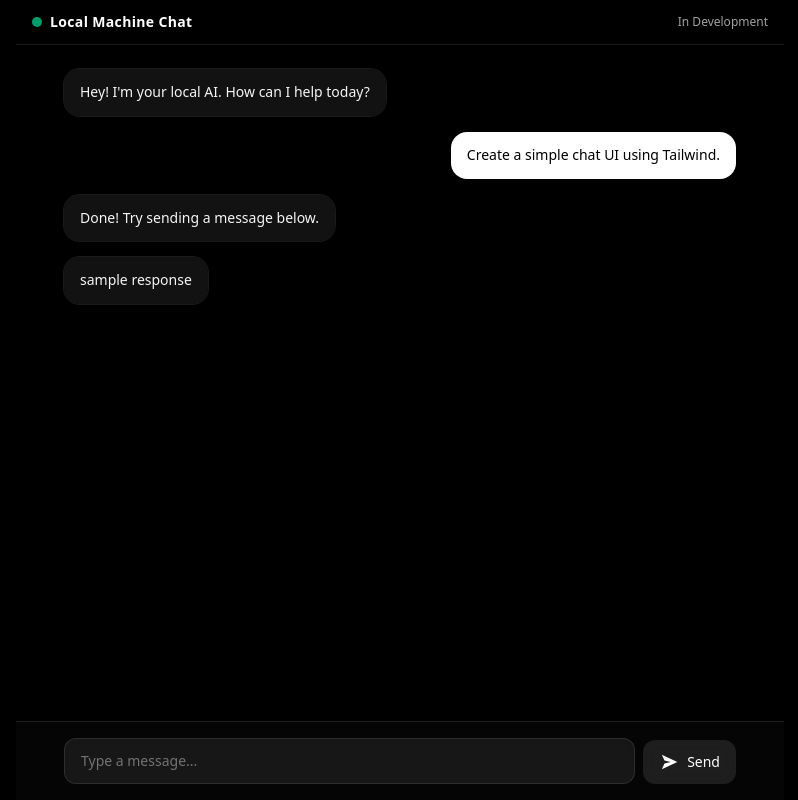
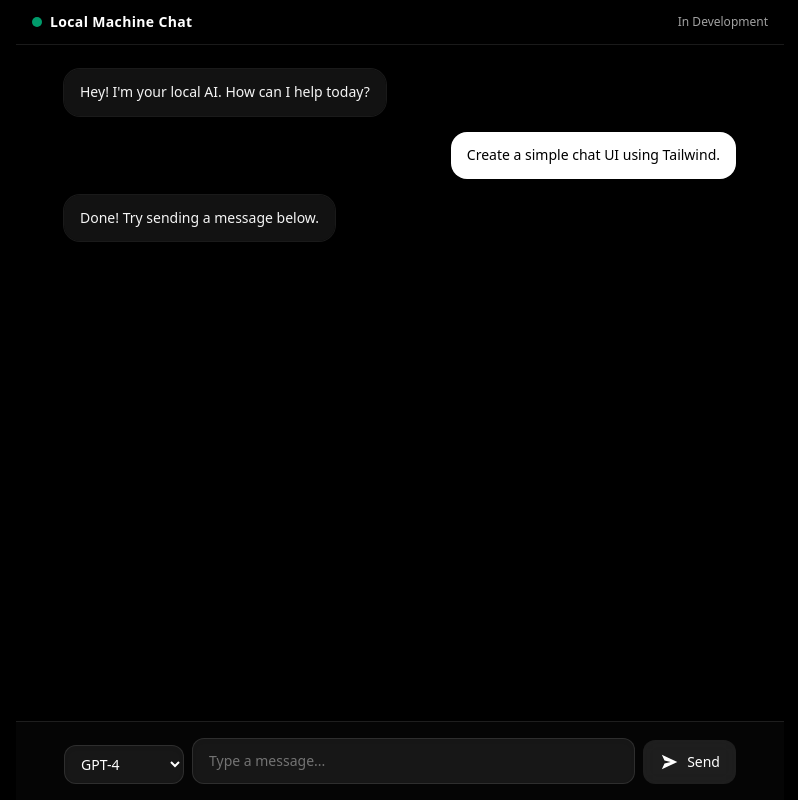
Before and after one commit to merturk19/LocalMachine_Chatbot, a React (Vite) app: page / in a window 1280 px wide. Shown: the whole page, without its empty margins (240-1038 px from the left). Built offline with nearby package versions, Linux system fonts and the light colour scheme.

Commit message:
add model selection functionality

```diff
--- a/src/App.tsx
+++ b/src/App.tsx
@@ -7,16 +7,29 @@ type ChatMessage = {
     content: string
 }
 
+type Agent = {
+    id: string
+    name: string
+    model: string
+}
+
 function App() {
     const [messages] = useState<ChatMessage[]>([
         { id: 'm1', role: 'assistant', content: 'Hey! I\'m your local AI. How can I help today?' },
         { id: 'm2', role: 'user', content: 'Create a simple chat UI using Tailwind.' },
         { id: 'm3', role: 'assistant', content: 'Done! Try sending a message below.' },
-        { id: 'm4', role: 'assistant', content: 'sample response' }
+    ])
+
+    const [agents] = useState<Agent[]>([
+        { id: 'a1', name: 'GPT-4', model: 'gpt-4' },
+        { id: 'a2', name: 'Llama-2', model: 'llama-2' },
+        { id: 'a3', name: 'Mistral-7B', model: 'mistral-7b' },
+        { id: 'a4', name: 'Gemini Pro', model: 'gemini-pro' },
+        { id: 'a5', name: 'Claude 3', model: 'claude-3' },
     ])
 
     return (
-        <Chat messages={messages} />
+        <Chat messages={messages} agents={agents} />
     )
 }
 
--- a/src/components/Chat.tsx
+++ b/src/components/Chat.tsx
@@ -1,5 +1,5 @@
 import { MessageBubble } from "./MessageBubble";
-import React from "react";
+import React, { useEffect, useState } from "react";
 
 type ChatMessage = {
     id: string
@@ -7,11 +7,37 @@ type ChatMessage = {
     content: string
 }
 
+type Agent = {
+    id: string
+    name: string
+    model: string
+}
+
 type Props = {
     messages: ChatMessage[]
+    agents: Agent[]
 }
 
-export const Chat: React.FC<Props> = ({ messages }) => {
+export const Chat: React.FC<Props> = ({ messages, agents }) => {
+    const [chatMessages, setChatMessages] = useState<ChatMessage[]>(messages)
+    const [selectedAgent, setSelectedAgent] = useState<Agent>(agents[0])
+    const [textareaValue, setTextareaValue] = useState<string>('')
+
+    useEffect(() => {
+        setChatMessages(messages)
+    }, [messages])
+
+    const handleSendMessage = (message: string) => {
+        setChatMessages((prev) => [
+            ...(prev ?? []),
+            { id: 'm4', role: 'user', content: message },
+            { id: 'm5', role: 'assistant', content: 'Sample Response Given' }
+        ]);
+
+        setTextareaValue('')
+    }
+
+
     return (
         <div className="min-h-full bg-black text-neutral-200">
             <div className="mx-auto flex h-dvh max-w-3xl flex-col">
@@ -27,7 +53,7 @@ export const Chat: React.FC<Props> = ({ messages }) => {
                 {/* Messages */}
                 <main className="flex-1 overflow-y-auto px-4 py-6">
                     <div className="mx-auto flex max-w-2xl flex-col gap-4">
-                        {messages.map((m) => (
+                        {chatMessages.map((m) => (
                             <MessageBubble key={m.id} role={m.role} content={m.content} />
                         ))}
                     </div>
@@ -36,16 +62,32 @@ export const Chat: React.FC<Props> = ({ messages }) => {
                 {/* Composer */}
                 <footer className="border-t border-white/10 bg-neutral-950/50 p-4">
                     <div className="mx-auto flex max-w-2xl items-end gap-2">
+                        <select
+                            className="rounded-xl border border-white/10 bg-neutral-900 px-3 py-2 text-sm text-white shadow-inner outline-none focus:border-white/20 focus:ring-0"
+                            defaultValue={selectedAgent.id}
+                            onChange={(e) => setSelectedAgent(agents.find(a => a.id === e.target.value) ?? agents[0])}
+                        >
+                            {agents.map((a) => (
+                                <option key={a.id} value={a.id}>{a.name}</option>
+                            ))}
+                        </select>
                         <div className="relative flex-1">
                             <textarea
                                 placeholder="Type a message..."
                                 rows={1}
                                 className="block w-full resize-none rounded-xl border border-white/10 bg-neutral-900 px-4 py-3 text-sm text-white placeholder:text-neutral-500 shadow-inner outline-none focus:border-white/20 focus:ring-0"
+                                value={textareaValue}
+                                onChange={(e) => setTextareaValue(e.target.value)}
                             />
                         </div>
                         <button
                             type="button"
                             className="inline-flex items-center gap-2 rounded-xl bg-white/10 px-4 py-3 text-sm font-medium text-white backdrop-blur transition-colors hover:bg-white/20"
+                            onClick={() => {
+                                if (textareaValue) {
+                                    handleSendMessage(textareaValue);
+                                }
+                            }}
                         >
                             <svg
                                 xmlns="http://www.w3.org/2000/svg"
```
